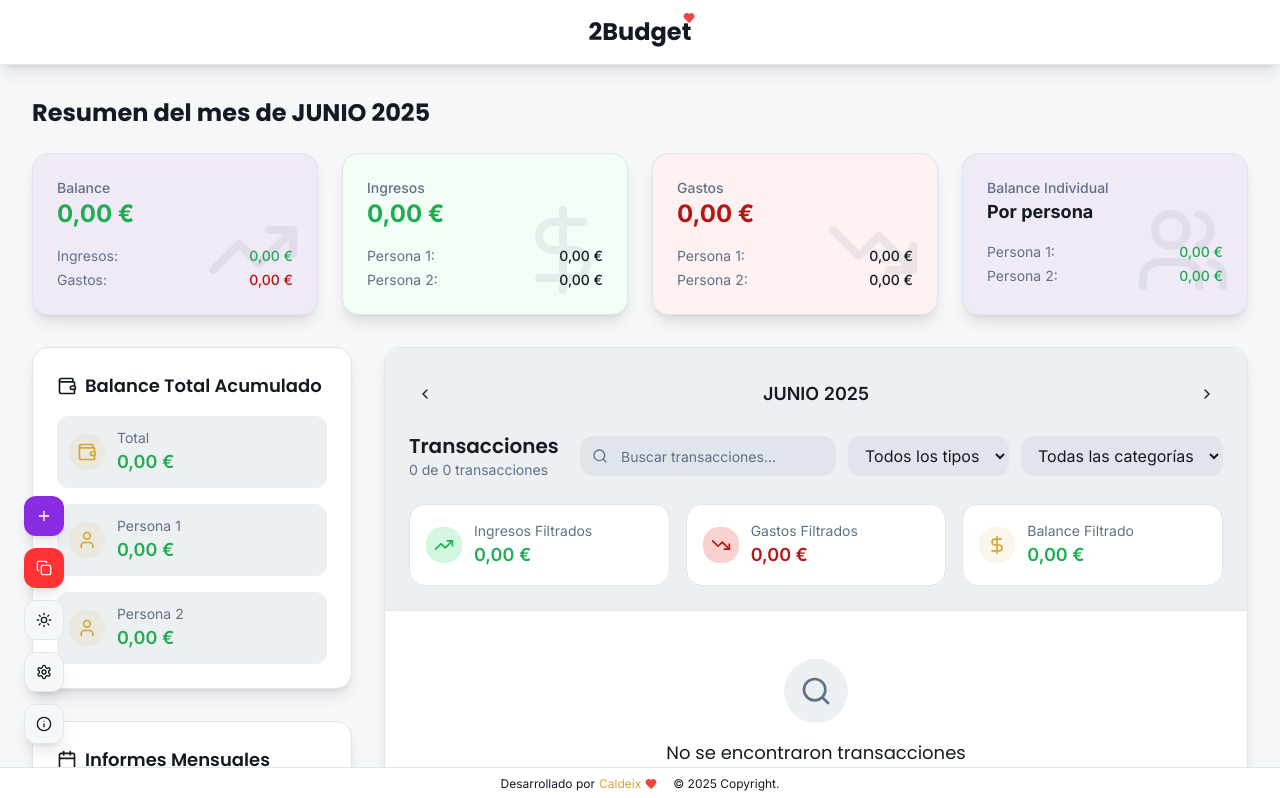
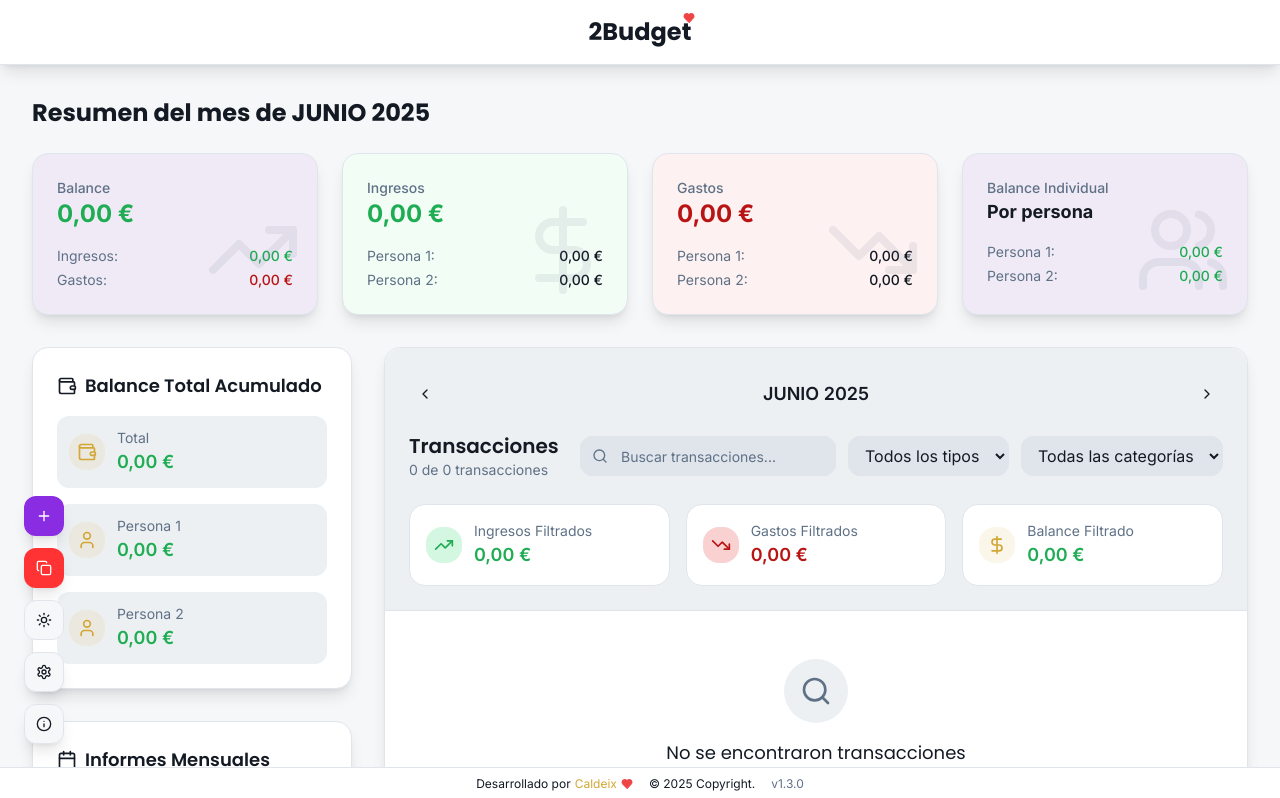
Before and after one commit to caldeix/2budget, a Next.js app: page / in a window 1280 px wide. Shown: the top 798 px of the page. Built offline with nearby package versions, Linux system fonts and the light colour scheme.

Commit message:
feat: mostrar la version actual en el footer

```diff
--- a/components/footer.tsx
+++ b/components/footer.tsx
@@ -7,6 +7,7 @@
  */
 
 import { Heart } from "lucide-react" // Importa el icono de corazón de Lucide React.
+import { version } from "@/package.json" // Version actual, leida de package.json para que nunca quede obsoleta.
 
 /**
  * @function Footer
@@ -51,6 +52,8 @@ export function Footer() {
         </span>
         {/* Información de copyright y año actual. */}
         <span className="whitespace-nowrap">&copy; {currentYear} Copyright.</span>
+        {/* Version actual de la aplicacion. */}
+        <span className="whitespace-nowrap text-muted-foreground">v{version}</span>
       </div>
     </footer>
   )
```
